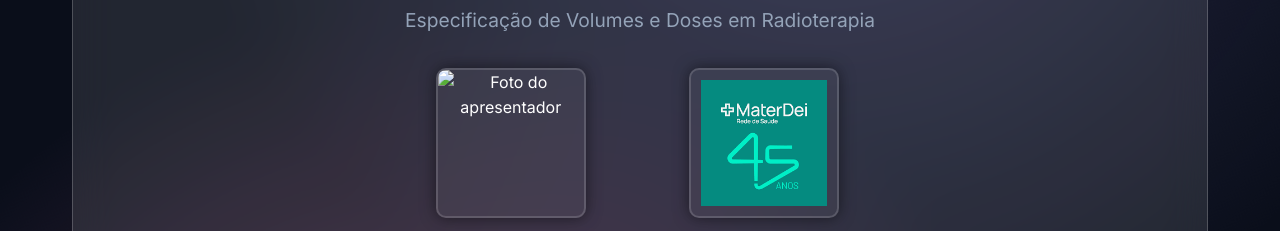
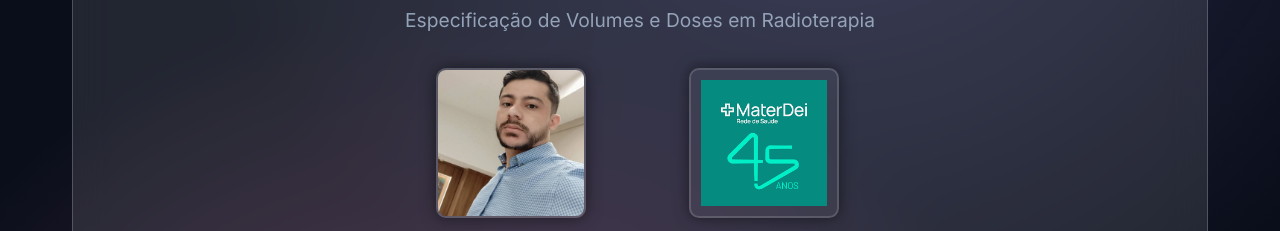
Before and after one commit to diresidentedev/diresidentedev.github.io, a plain HTML site: page aulas/icru/icru50_62.html in a window 1280 px wide. Shown: the part 201-432 px from the top of the page. Drawn offline with Linux system fonts and the light colour scheme; animation ran at ten frames a second; files whose address does not match are found by name.

Commit message:
Update icru50_62.html
reajuste da foto de perfil

```diff
--- a/aulas/icru/icru50_62.html
+++ b/aulas/icru/icru50_62.html
@@ -1602,7 +1602,7 @@ Especificação de Volumes e Doses em Radioterapia
           justify-content: center;
           background: rgba(255,255,255,0.05);
       ">
-        <img src="./foto_apresentador.jpg"
+        <img src="../../img/foto_apresentador.jpg"
              alt="Foto do apresentador"
              style="width: 100%; height: 100%; object-fit: cover;">
       </div>
```
